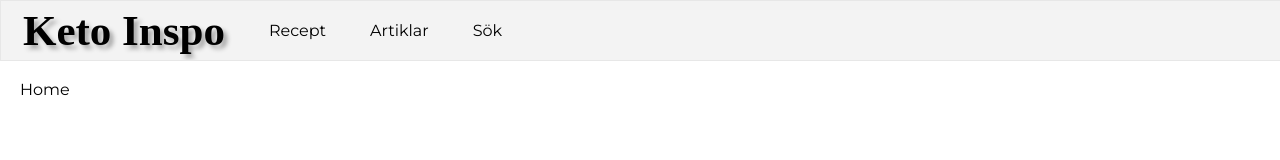
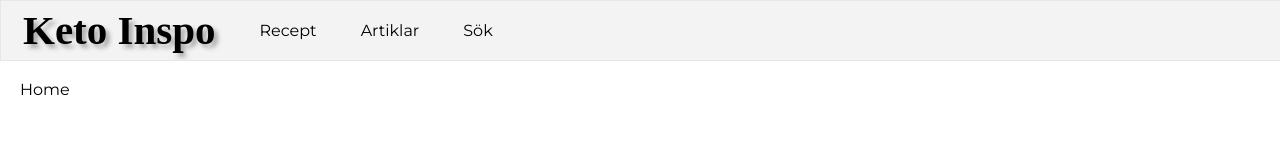
Before and after one commit to elinkarlsson/keto-app, a React (Create React App) app: page / in a window 1280 px wide. Shown: the top 160 px of the page. Built offline with nearby package versions, Linux system fonts and the light colour scheme; no server answers; a web font is replaced by a local one.

Commit message:
Brand font size fix.

```diff
--- a/src/App.css
+++ b/src/App.css
@@ -14,7 +14,7 @@
   font-family: 'Londrina Outline', serif;
   font-weight: bold;
   text-shadow: 4px 4px 4px #aaa;
-  font-size: 43px;
+  font-size: 41px;
   padding: 5px 22px!important;
 }
 
```
